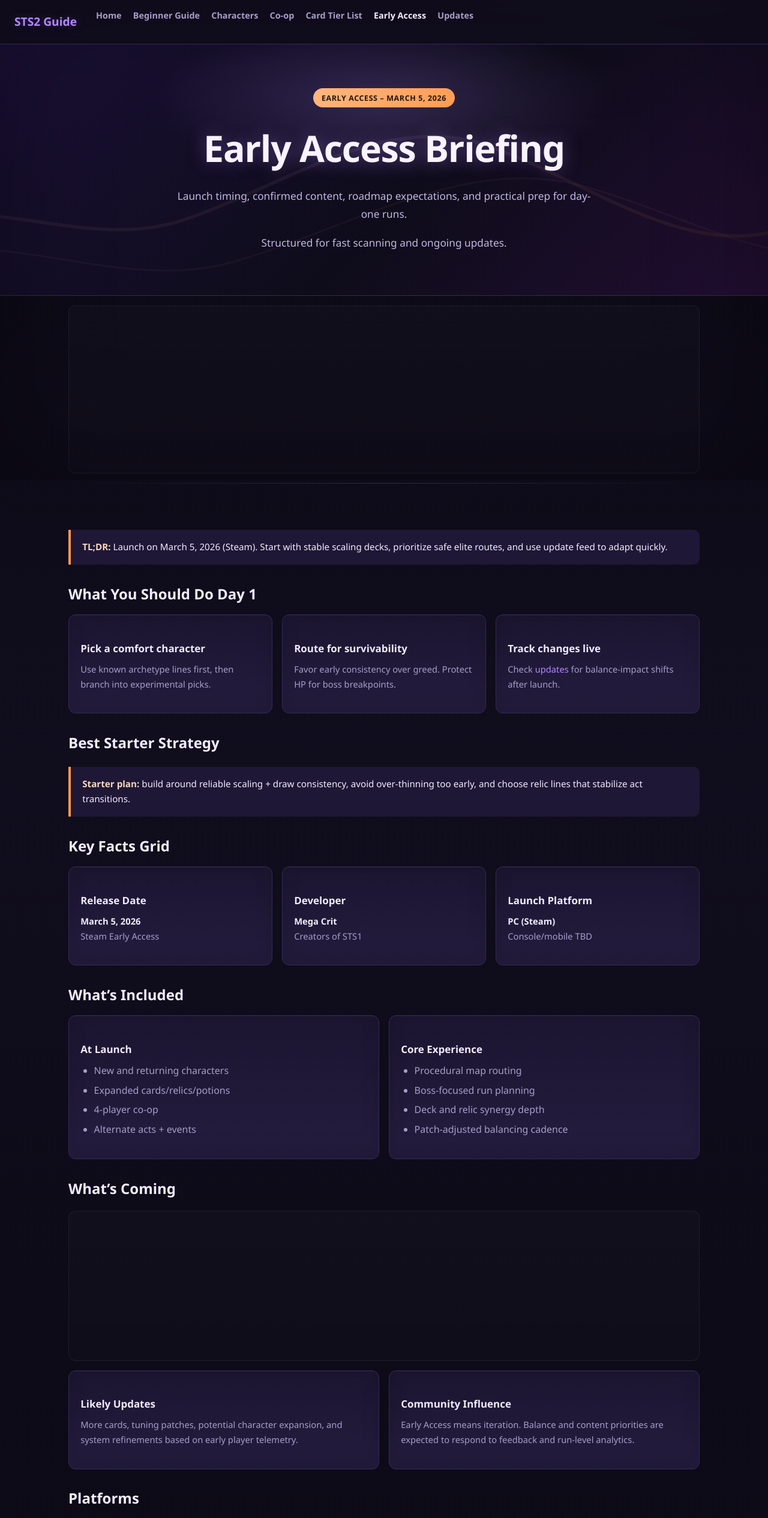
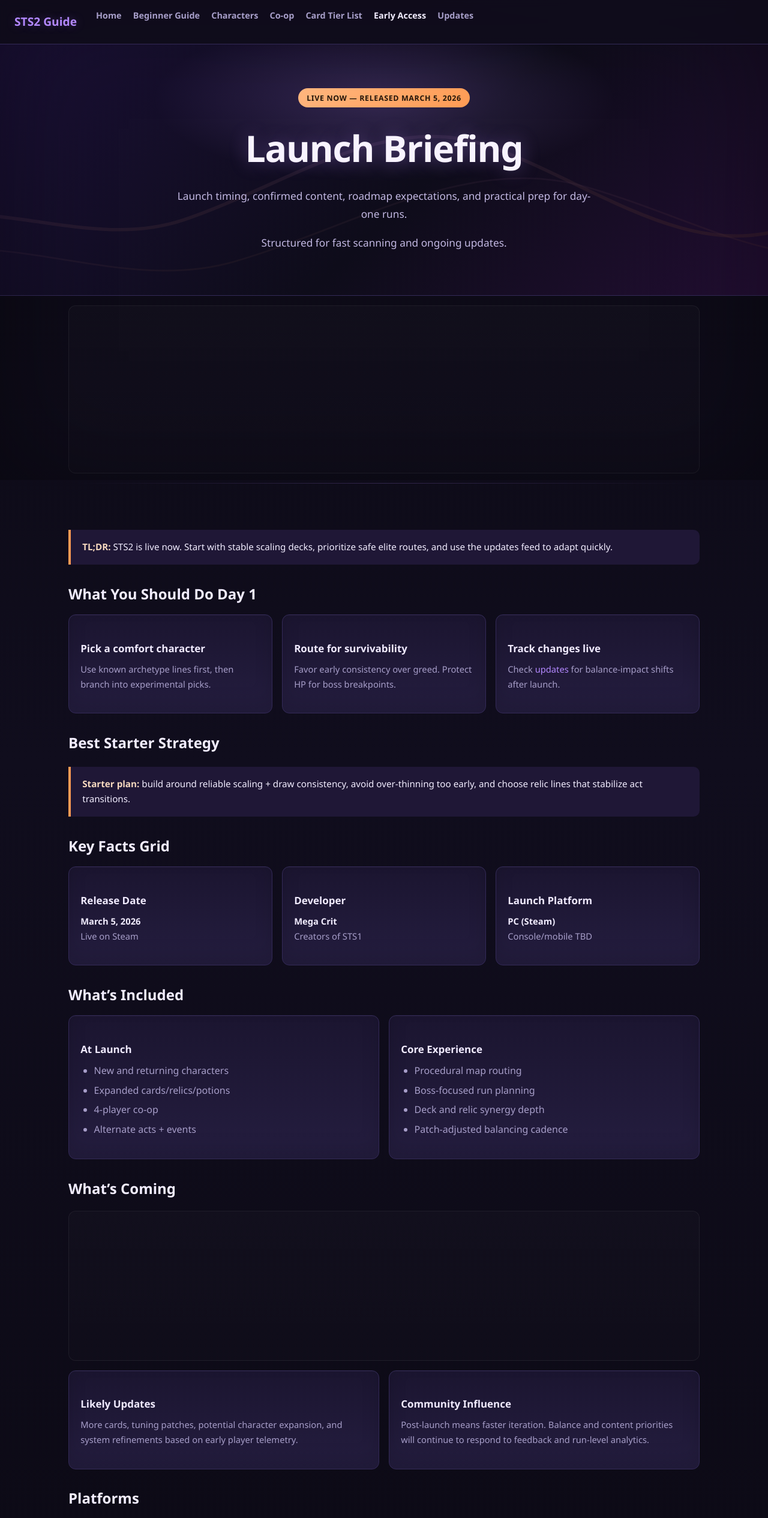
Before and after one commit to bertgoldstein1969-sys/sts2guide, a plain HTML site: page early-access.html in a window 1280 px wide. Shown: the top 2530 px of the page at 60% size. Drawn offline with Linux system fonts and the light colour scheme.

Commit message:
content: switch STS2 messaging from early access to live launch status

```diff
--- a/early-access.html
+++ b/early-access.html
@@ -4,8 +4,8 @@
   <meta charset="UTF-8">
   <meta name="viewport" content="width=device-width, initial-scale=1.0">
   <meta name="google-site-verification" content="f4wtqUiJe7B8-wOBWArpT2T0aBxH3D-IW-lkps4_Nio">
-  <title>STS2 Early Access Guide — What’s Included, Platforms, Expectations</title>
-  <meta name="description" content="Authoritative Slay the Spire 2 Early Access breakdown: launch content, what’s coming, platform expectations, and release outlook.">
+  <title>STS2 Launch Guide — What’s Live, Platforms, Expectations</title>
+  <meta name="description" content="Authoritative Slay the Spire 2 launch breakdown: what is live now, platform expectations, and post-launch outlook.">
   <link rel="canonical" href="https://slaythespire2guide.com/early-access.html">
   <link rel="stylesheet" href="style.css">
 <script async src="https://pagead2.googlesyndication.com/pagead/js/adsbygoogle.js?client=pub-7734599043419848" crossorigin="anonymous"></script>
@@ -26,15 +26,15 @@
 </nav>
 
 <section class="hero" style="padding:4.6rem 1.5rem 3.3rem;">
-  <div class="badge">EARLY ACCESS – MARCH 5, 2026</div>
-  <h1>Early Access Briefing</h1>
+  <div class="badge">LIVE NOW — RELEASED MARCH 5, 2026</div>
+  <h1>Launch Briefing</h1>
   <p>Launch timing, confirmed content, roadmap expectations, and practical prep for day-one runs.</p>
   <p class="trust-line">Structured for fast scanning and ongoing updates.</p>
 </section>
 <div class="container"><div class="ad-slot" data-slot="1000000021" data-format="auto"></div></div>
 
 <div class="section">
-  <div class="callout"><strong>TL;DR:</strong> Launch on March 5, 2026 (Steam). Start with stable scaling decks, prioritize safe elite routes, and use update feed to adapt quickly.</div>
+  <div class="callout"><strong>TL;DR:</strong> STS2 is live now. Start with stable scaling decks, prioritize safe elite routes, and use the updates feed to adapt quickly.</div>
 
   <h2>What You Should Do Day 1</h2>
   <div class="grid-3">
@@ -48,7 +48,7 @@
 
   <h2>Key Facts Grid</h2>
   <div class="grid-3">
-    <div class="card"><h3>Release Date</h3><p><strong>March 5, 2026</strong><br>Steam Early Access</p></div>
+    <div class="card"><h3>Release Date</h3><p><strong>March 5, 2026</strong><br>Live on Steam</p></div>
     <div class="card"><h3>Developer</h3><p><strong>Mega Crit</strong><br>Creators of STS1</p></div>
     <div class="card"><h3>Launch Platform</h3><p><strong>PC (Steam)</strong><br>Console/mobile TBD</p></div>
   </div>
@@ -63,12 +63,12 @@
   <div class="ad-slot" data-slot="1000000022" data-format="rectangle"></div>
   <div class="grid-2">
     <div class="card"><h3>Likely Updates</h3><p>More cards, tuning patches, potential character expansion, and system refinements based on early player telemetry.</p></div>
-    <div class="card"><h3>Community Influence</h3><p>Early Access means iteration. Balance and content priorities are expected to respond to feedback and run-level analytics.</p></div>
+    <div class="card"><h3>Community Influence</h3><p>Post-launch means faster iteration. Balance and content priorities will continue to respond to feedback and run-level analytics.</p></div>
   </div>
 
   <h2>Platforms</h2>
   <div class="grid-3">
-    <div class="card"><h3>PC (Steam)</h3><p>Confirmed for Early Access launch.</p></div>
+    <div class="card"><h3>PC (Steam)</h3><p>Live at launch.</p></div>
     <div class="card"><h3>Console</h3><p>Not confirmed for EA; likely evaluated after PC stabilization.</p></div>
     <div class="card"><h3>Mobile</h3><p>No EA announcement; possible post-1.0 consideration.</p></div>
   </div>
```
Also changed, not shown: index.html (+6 -6 lines).
